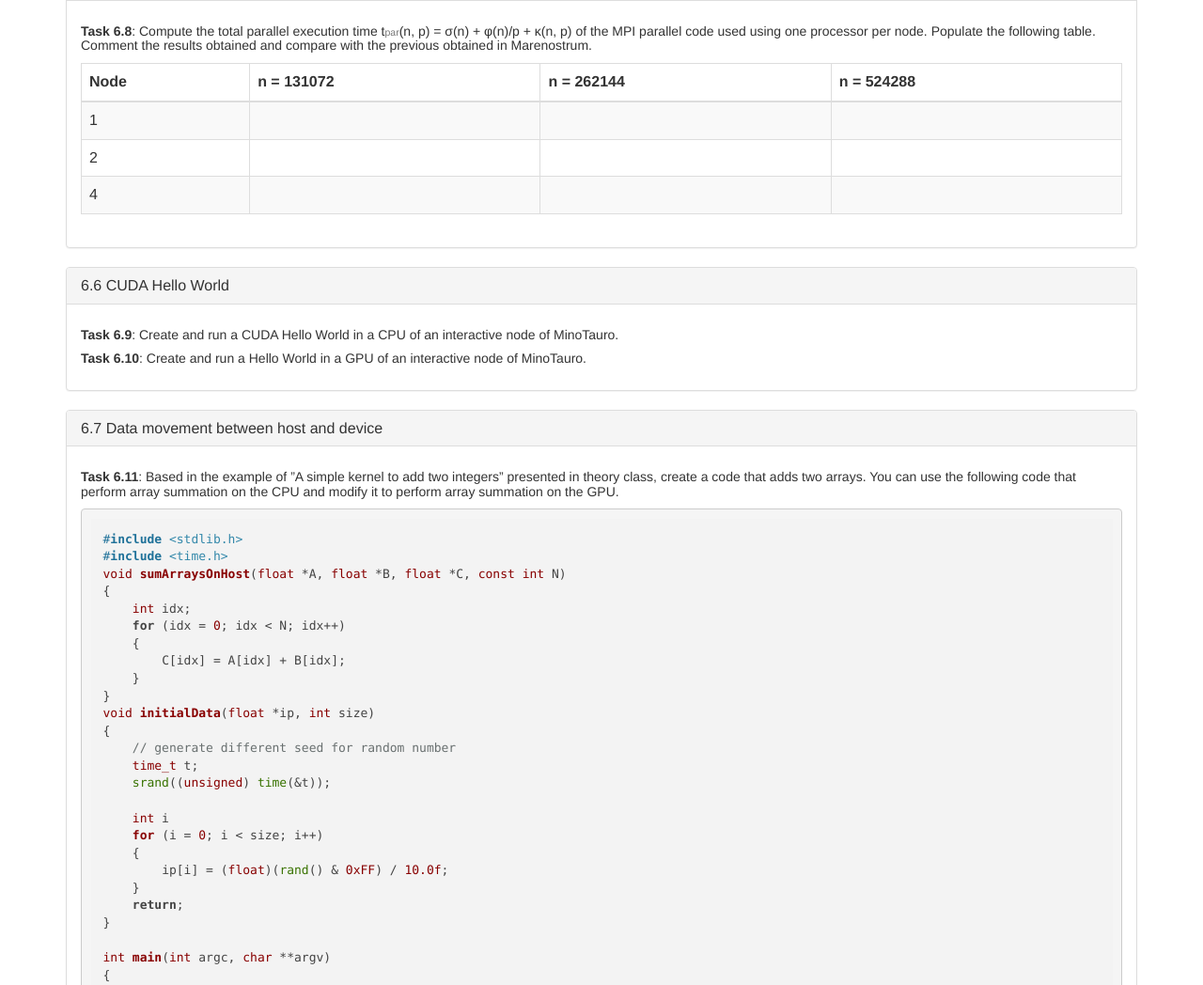
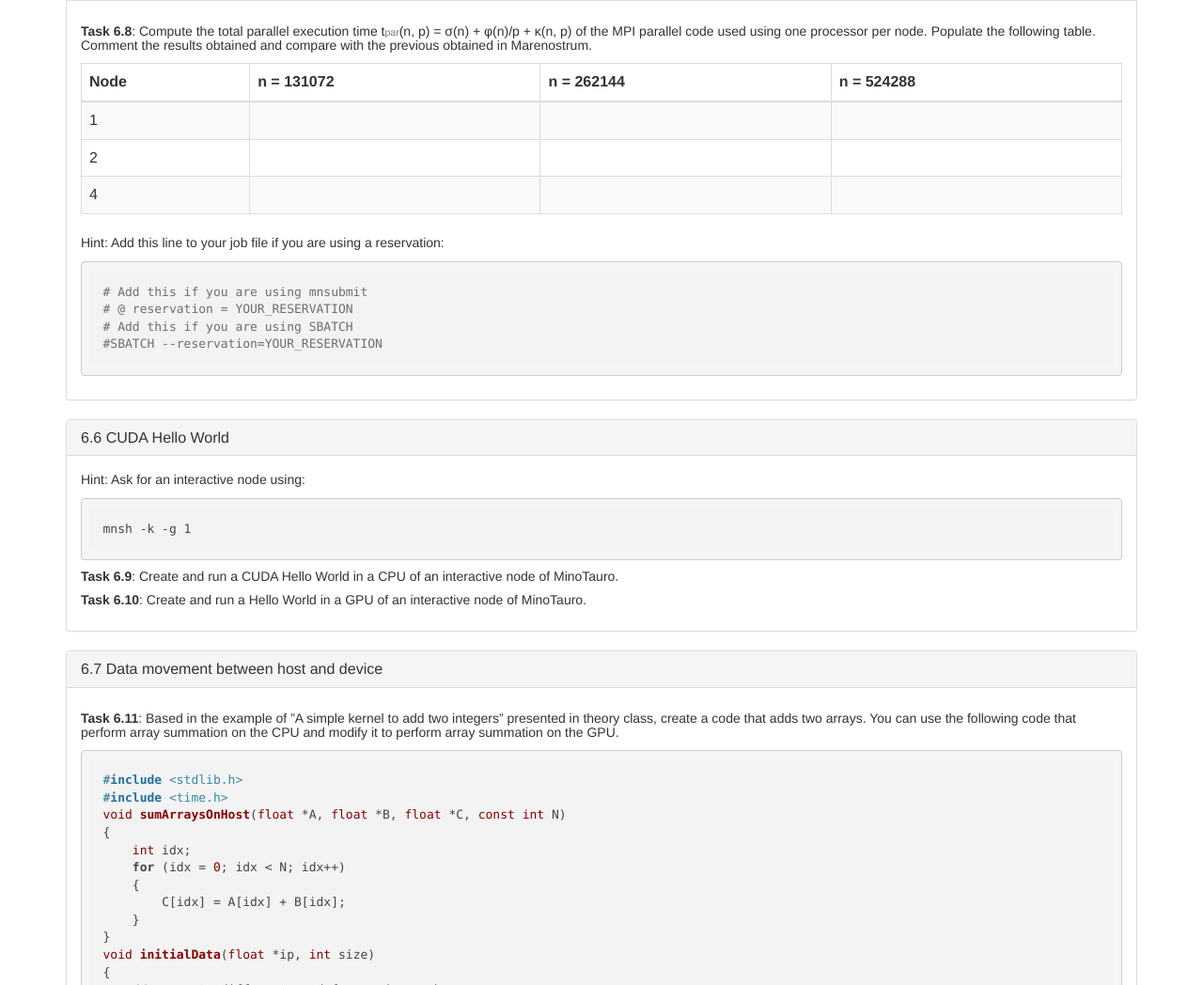
Before and after one commit to jorditorresBCN/SA-MIRI-2017, a plain HTML site: page docs/lab6.html in a window 1280 px wide. Shown: the part 857-1905 px from the top of the page at 94% size. Drawn offline with nearby package versions, Linux system fonts and the light colour scheme.

Commit message:
fix lab 6

```diff
--- a/docs/lab6.html
+++ b/docs/lab6.html
@@ -149,6 +149,11 @@
                         </tbody>
                     </table>
 
+                     <p>Hint: Add this line to your job file if you are using a reservation:<p>
+                        <pre><code class="bash"># Add this if you are using mnsubmit
+# @ reservation = YOUR_RESERVATION
+# Add this if you are using SBATCH
+#SBATCH --reservation=YOUR_RESERVATION</code></pre>
                 </div>
             </div>
 
@@ -157,6 +162,9 @@
                     <h3 class="panel-title"><span class="autosection">numsection</span> CUDA Hello World</h3>
                 </div>
                 <div class="panel-body">
+                    <p>Hint: Ask for an interactive node using:<p>
+                        <pre><code class="bash">mnsh -k -g 1 </code></pre>
+
                     <h5><strong class="autotask">task</strong>: Create and run a CUDA Hello World in a CPU of an interactive node of
                         MinoTauro.
                     </h5>
```
